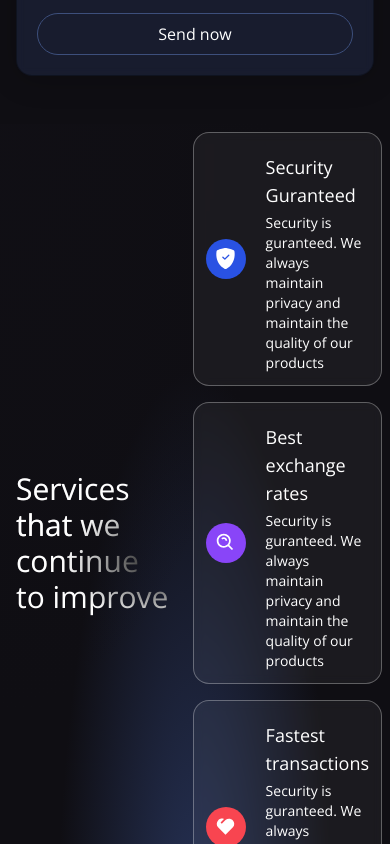
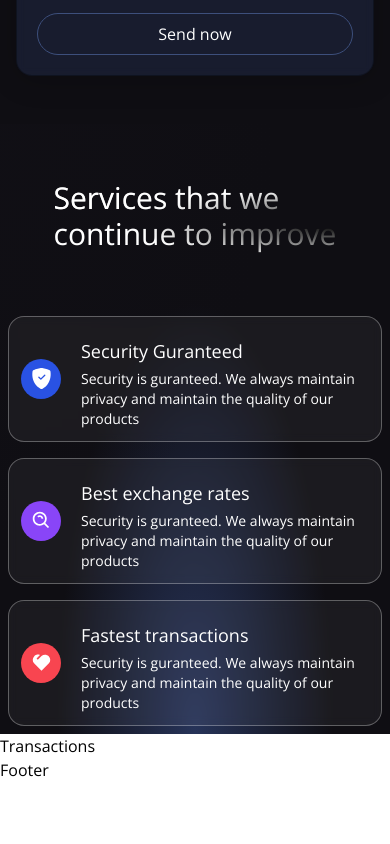
Before and after one commit to aliaftabsheikh/Krypt-Web-3, a React (Vite) app in the folder client/: page / in a window 390 px wide. Shown: the part 1080-1924 px from the top of the page. After the commit the page ends 1862 px from the top, so only its background shows below. Built offline with nearby package versions, Linux system fonts and the light colour scheme.

Commit message:
service section complete

```diff
--- a/client/src/components/Services.jsx
+++ b/client/src/components/Services.jsx
@@ -19,7 +19,7 @@
 
 const Services = () => {
   return (
-    <div className="flex w-full justify-center items-center gradient-bg-services">
+    <div className="flex flex-col md:flex-row w-full justify-center items-center gradient-bg-services">
       <div className="flex mf:flex-row flex-col items-center justify-between md:p-20 py-12 px-4">
         <div className="flex-1 flex flex-col justify-start items-start">
           <h1 className="text-white text-3xl sm:text-5xl py-2 text-gradient">
```
